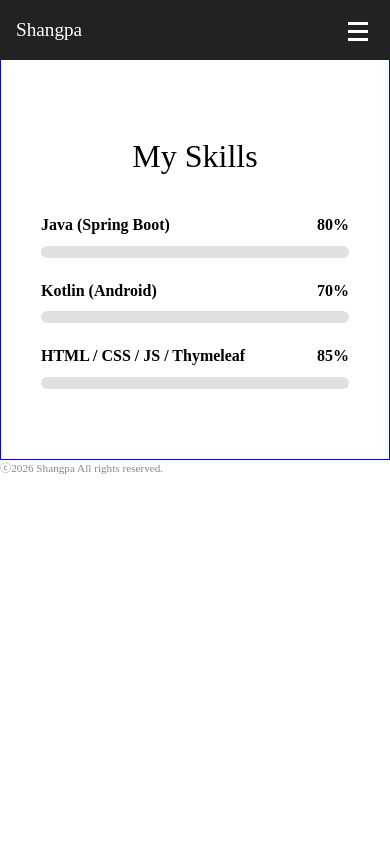
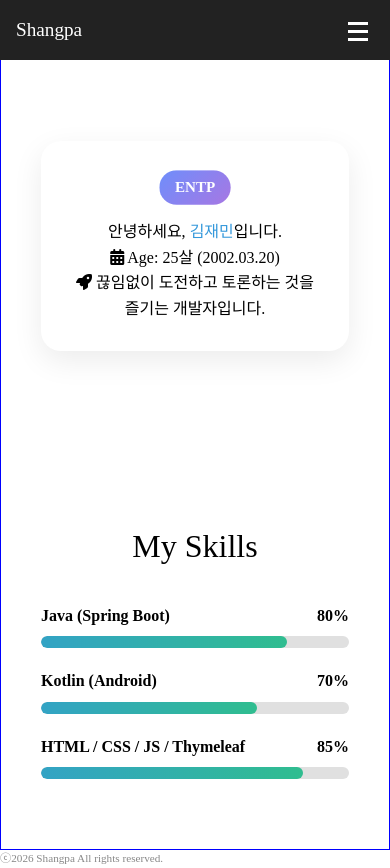
Before and after one commit to shangpa/weatherApi, a plain HTML site: page frontEnd/index/about.html in a window 390 px wide. Before the commit the page ends 844 px from the top, so only its background shows below. Drawn offline with Linux system fonts and the light colour scheme.

Commit message:
about 수정 및 index 반응형

```diff
--- a/frontEnd/index/about.css
+++ b/frontEnd/index/about.css
@@ -1,3 +1,84 @@
+/* 프로필 섹션 스타일 */
+.profile-section {
+    padding: 60px 20px 20px;
+    max-width: 800px;
+    margin: 0 auto;
+    text-align: center;
+}
+
+.profile-card {
+    background: #fff;
+    padding: 30px;
+    border-radius: 20px;
+    box-shadow: 0 10px 30px rgba(0,0,0,0.08);
+    transition: transform 0.3s ease;
+}
+
+.profile-card:hover {
+    transform: translateY(-10px); /* 호버 시 살짝 들림 */
+}
+
+.mbti-badge {
+    display: inline-block;
+    background: linear-gradient(135deg, #6e8efb, #a777e3);
+    color: white;
+    padding: 5px 15px;
+    border-radius: 50px;
+    font-weight: bold;
+    font-size: 0.9rem;
+    margin-bottom: 15px;
+    animation: pulse 2s infinite; /* 반짝이는 효과 */
+}
+
+.highlight {
+    color: #3498db;
+    position: relative;
+    display: inline-block;
+}
+
+.highlight::after {
+    content: '';
+    position: absolute;
+    width: 100%;
+    height: 8px;
+    background: rgba(52, 152, 219, 0.2);
+    bottom: 5px;
+    left: 0;
+    z-index: -1;
+}
+
+/* 스킬 바 업그레이드 */
+.progress-fill {
+    background: linear-gradient(90deg, #3498db, #2ecc71); /* 그라데이션 */
+    background-size: 200% 200%;
+    animation: gradientMove 3s ease infinite;
+}
+
+/* 애니메이션 정의 */
+@keyframes pulse {
+    0% { transform: scale(1); }
+    50% { transform: scale(1.05); }
+    100% { transform: scale(1); }
+}
+
+@keyframes gradientMove {
+    0% { background-position: 0% 50%; }
+    50% { background-position: 100% 50%; }
+    100% { background-position: 0% 50%; }
+}
+
+/* 스킬 아이템 호버 시 텍스트가 살짝 흔들리는 효과 */
+.skill-item:hover .skill-info span {
+    color: #3498db;
+    animation: shake 0.5s ease;
+}
+
+@keyframes shake {
+    0%, 100% { transform: translateX(0); }
+    25% { transform: translateX(-5px); }
+    75% { transform: translateX(5px); }
+}
+
 .skills-section {
     padding: 50px 20px;
     max-width: 800px;
--- a/frontEnd/index/about.html
+++ b/frontEnd/index/about.html
@@ -19,7 +19,7 @@
 <body>
 <div id="wrap">
     <header>
-        <h1 class="logo"><a href="index.html">Shangpa</a></h1>
+        <h1 class="logo"><a href="../../index.html">Shangpa</a></h1>
         <nav class="navbar">
             <ul>
                 <li><a href="../../index.html">Home</a></li>
@@ -36,6 +36,22 @@
     </header>
 
     <main>
+        <section class="profile-section">
+            <div class="profile-card">
+                <div class="profile-header">
+                    <span class="mbti-badge">ENTP</span>
+                    <h2>안녕하세요, <span class="highlight">김재민</span>입니다.</h2>
+                </div>
+                <div class="profile-details">
+                    <p><i class="fas fa-calendar-alt"></i> <strong>Age:</strong> 25살 (2002.03.20)</p>
+                    <p><i class="fas fa-rocket"></i> 끊임없이 도전하고 토론하는 것을 즐기는 개발자입니다.</p>
+                </div>
+            </div>
+        </section>
+
+        <section class="skills-section">
+        </section>
+
         <section class="skills-section">
             <h2>My Skills</h2>
             <div class="skill-container">
--- a/frontEnd/index/about.js
+++ b/frontEnd/index/about.js
@@ -22,3 +22,15 @@ skillItems.forEach((item) => {
         }, 10);
     });
 });
+
+document.addEventListener('DOMContentLoaded', () => {
+    const progressFills = document.querySelectorAll('.progress-fill');
+
+    // 약간의 지연 후 바가 차오르게 함
+    setTimeout(() => {
+        progressFills.forEach(fill => {
+            const rate = fill.dataset.rate;
+            fill.style.width = rate + '%';
+        });
+    }, 300);
+});
```
Also changed, not shown: frontEnd/index/index.css (+31 -0 lines).
